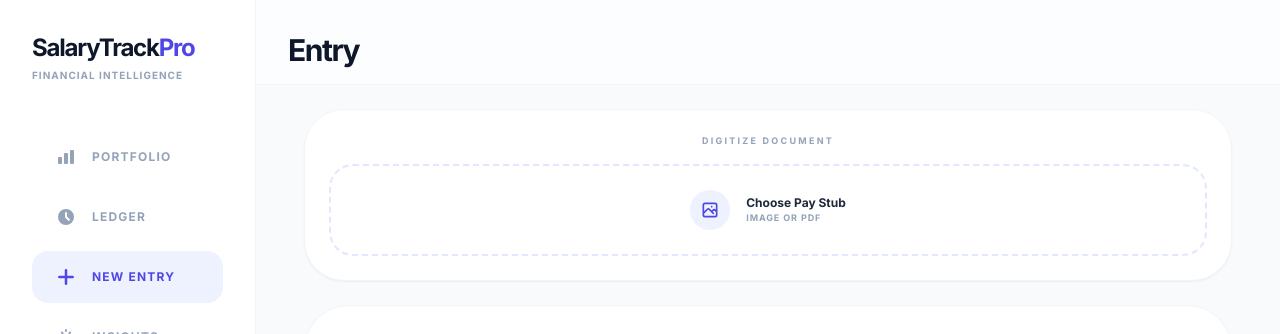
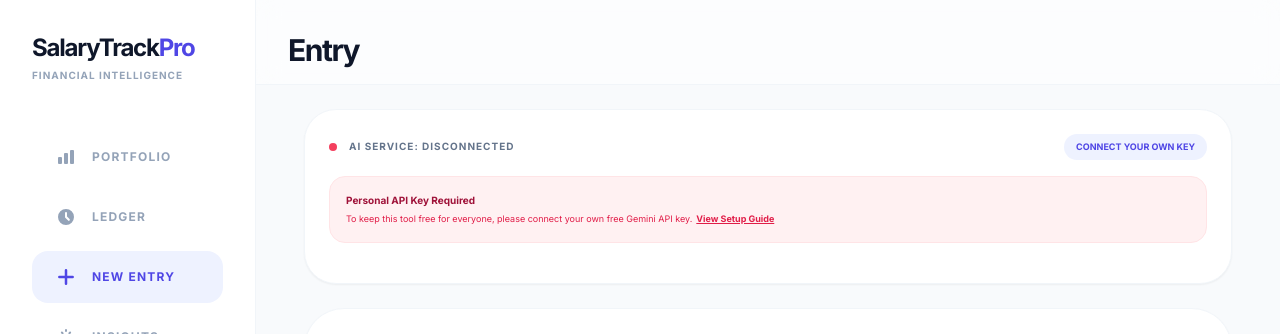
Before and after one commit to Kloseknight/SalaryTrack, a React (Vite) app: page / in a window 1280 px wide. Both pictures are taken after a click on the button "NEW ENTRY". Shown: the top 334 px of the page. Built offline with nearby package versions, Linux system fonts and the light colour scheme; no server answers.

Commit message:
Final production polish with future projections and iOS haptics

```diff
--- a/components/Insights.tsx
+++ b/components/Insights.tsx
@@ -14,6 +14,45 @@
   const [selectedItemName, setSelectedItemName] = useState<string>('');
   const [timeframe, setTimeframe] = useState<'1Y' | 'YTD' | 'ALL' | string>('1Y');
   const [showAllHistory, setShowAllHistory] = useState(false);
+  const [hasUserKey, setHasUserKey] = useState(false);
+  const [insights, setInsights] = useState<string>('Loading insights...');
+  const [loadingInsights, setLoadingInsights] = useState(false);
+
+  useEffect(() => {
+    const checkKey = async () => {
+      if (window.aistudio?.hasSelectedApiKey) {
+        const hasKey = await window.aistudio.hasSelectedApiKey();
+        setHasUserKey(hasKey);
+      }
+    };
+    checkKey();
+  }, []);
+
+  const handleConnectKey = async () => {
+    if (window.aistudio?.openSelectKey) {
+      await window.aistudio.openSelectKey();
+      setHasUserKey(true);
+    }
+  };
+
+  useEffect(() => {
+    const fetchInsights = async () => {
+      if (entries.length > 0 && hasUserKey) {
+        setLoadingInsights(true);
+        try {
+          const res = await geminiService.getFinancialInsights(entries);
+          setInsights(res);
+        } catch (err) {
+          setInsights("Failed to load insights.");
+        } finally {
+          setLoadingInsights(false);
+        }
+      } else if (!hasUserKey) {
+        setInsights("Connect your API key to generate AI insights.");
+      }
+    };
+    fetchInsights();
+  }, [entries, hasUserKey]);
 
   const availableYears = useMemo(() => {
     const years = new Set<string>();
@@ -151,6 +190,40 @@
 
   return (
     <div className="space-y-8 pb-24 px-1 animate-in fade-in duration-600">
+      {/* API Key Status & Connection */}
+      <div className="bg-white rounded-[2rem] p-6 shadow-sm border border-slate-100">
+        <div className="flex items-center justify-between">
+          <div className="flex items-center gap-3">
+            <div className={`w-2 h-2 rounded-full ${hasUserKey ? 'bg-emerald-500 animate-pulse' : 'bg-rose-500'}`} />
+            <span className="text-[10px] font-bold text-slate-500 uppercase tracking-widest">
+              AI Insights: {hasUserKey ? 'Active' : 'Disconnected'}
+            </span>
+          </div>
+          <button
+            onClick={handleConnectKey}
+            className="text-[9px] font-bold text-indigo-600 uppercase px-3 py-1.5 bg-indigo-50 rounded-full hover:bg-indigo-100 transition-colors"
+          >
+            {hasUserKey ? 'Change Key' : 'Connect Key for Insights'}
+          </button>
+        </div>
+      </div>
+
+      {/* AI Insights Summary */}
+      <div className="bg-slate-900 rounded-[2.5rem] p-8 text-white shadow-xl relative overflow-hidden">
+        <div className="relative z-10">
+          <h4 className="text-[10px] font-extrabold text-indigo-300 uppercase tracking-[0.3em] mb-6">AI Financial Analysis</h4>
+          <div className="text-sm leading-relaxed text-slate-300 font-medium whitespace-pre-line">
+            {loadingInsights ? (
+              <div className="flex items-center gap-3 animate-pulse">
+                <div className="w-2 h-2 bg-indigo-400 rounded-full animate-bounce" />
+                <span>Generating professional analysis...</span>
+              </div>
+            ) : insights}
+          </div>
+        </div>
+        <div className="absolute top-0 right-0 w-64 h-64 bg-indigo-500/10 rounded-full blur-[100px] -mr-32 -mt-32"></div>
+      </div>
+
       {/* Item Progression Tracker - Expanded Visuals */}
       <div className="bg-white rounded-[2.8rem] p-10 shadow-sm border border-slate-100 min-h-[500px] flex flex-col">
         <div className="flex flex-col md:flex-row md:items-center justify-between gap-6 mb-12">
--- a/components/Scanner.tsx
+++ b/components/Scanner.tsx
@@ -1,7 +1,16 @@
 
-import React, { useState, useRef } from 'react';
+import React, { useState, useRef, useEffect } from 'react';
 import { FinancialEntry, LineItem } from '../types';
 import { geminiService } from '../services/geminiService';
+
+declare global {
+  interface Window {
+    aistudio?: {
+      hasSelectedApiKey: () => Promise<boolean>;
+      openSelectKey: () => Promise<void>;
+    };
+  }
+}
 
 interface AddEntryProps {
   onEntryAdded: (entry: FinancialEntry) => void;
@@ -9,8 +18,27 @@
 
 const AddEntry: React.FC<AddEntryProps> = ({ onEntryAdded }) => {
   const [loading, setLoading] = useState(false);
+  const [hasUserKey, setHasUserKey] = useState(false);
+  const [showGuide, setShowGuide] = useState(false);
   const fileInputRef = useRef<HTMLInputElement>(null);
-  const isApiKeyMissing = !process.env.GEMINI_API_KEY || process.env.GEMINI_API_KEY === 'undefined';
+
+  useEffect(() => {
+    const checkKey = async () => {
+      if (window.aistudio?.hasSelectedApiKey) {
+        const hasKey = await window.aistudio.hasSelectedApiKey();
+        setHasUserKey(hasKey);
+      }
+    };
+    checkKey();
+  }, []);
+
+  const handleConnectKey = async () => {
+    if (window.aistudio?.openSelectKey) {
+      await window.aistudio.openSelectKey();
+      // After opening the dialog, we assume success or the user will try again
+      setHasUserKey(true);
+    }
+  };
 
   const [form, setForm] = useState<Partial<FinancialEntry>>({
     source: '',
@@ -95,19 +123,47 @@
 
   return (
     <div className="space-y-6 pb-12">
-      {isApiKeyMissing && (
-        <div className="bg-rose-50 border border-rose-100 p-4 rounded-3xl flex items-center gap-4">
-          <div className="w-10 h-10 bg-rose-100 rounded-full flex items-center justify-center shrink-0">
-            <svg xmlns="http://www.w3.org/2000/svg" className="h-5 w-5 text-rose-600" fill="none" viewBox="0 0 24 24" stroke="currentColor">
-              <path strokeLinecap="round" strokeLinejoin="round" strokeWidth={2} d="M12 9v2m0 4h.01m-6.938 4h13.856c1.54 0 2.502-1.667 1.732-3L13.732 4c-.77-1.333-2.694-1.333-3.464 0L3.34 16c-.77 1.333.192 3 1.732 3z" />
-            </svg>
+      {/* API Key Status & Connection */}
+      <div className="bg-white rounded-[2rem] p-6 shadow-sm border border-slate-100">
+        <div className="flex items-center justify-between mb-4">
+          <div className="flex items-center gap-3">
+            <div className={`w-2 h-2 rounded-full ${hasUserKey ? 'bg-emerald-500 animate-pulse' : 'bg-rose-500'}`} />
+            <span className="text-[10px] font-bold text-slate-500 uppercase tracking-widest">
+              AI Service: {hasUserKey ? 'Personal Key Active' : 'Disconnected'}
+            </span>
           </div>
-          <div>
-            <p className="text-xs font-bold text-rose-800">Gemini API Key Missing</p>
-            <p className="text-[10px] text-rose-600 font-medium">Please set the <code className="bg-rose-100 px-1 rounded">GEMINI_API_KEY</code> environment variable to enable document digitization.</p>
+          <button
+            onClick={handleConnectKey}
+            className="text-[9px] font-bold text-indigo-600 uppercase px-3 py-1.5 bg-indigo-50 rounded-full hover:bg-indigo-100 transition-colors"
+          >
+            {hasUserKey ? 'Change Key' : 'Connect Your Own Key'}
+          </button>
+        </div>
+
+        {!hasUserKey && (
+          <div className="bg-rose-50 border border-rose-100 p-4 rounded-2xl mb-4">
+            <p className="text-[10px] text-rose-800 font-bold mb-1">Personal API Key Required</p>
+            <p className="text-[9px] text-rose-600 leading-relaxed">
+              To keep this tool free for everyone, please connect your own free Gemini API key.
+              <button onClick={() => setShowGuide(!showGuide)} className="ml-1 underline font-bold">View Setup Guide</button>
+            </p>
           </div>
-        </div>
-      )}
+        )}
+
+        {showGuide && (
+          <div className="bg-slate-50 border border-slate-100 p-5 rounded-2xl mb-4 space-y-4">
+            <h4 className="text-[10px] font-bold text-slate-800 uppercase tracking-widest">How to get your free API Key:</h4>
+            <ol className="text-[10px] text-slate-600 space-y-3 list-decimal ml-4 font-medium">
+              <li>Visit <a href="https://aistudio.google.com" target="_blank" rel="noreferrer" className="text-indigo-600 underline">Google AI Studio</a>.</li>
+              <li>Sign in with your Google Account.</li>
+              <li>Click the <strong>"Get API key"</strong> button in the sidebar.</li>
+              <li>Click <strong>"Create API key"</strong> (choose a project or create a new one).</li>
+              <li>Copy the key and click <strong>"Connect Your Own Key"</strong> above to paste it.</li>
+            </ol>
+            <p className="text-[9px] text-slate-400 italic">Note: The free tier allows up to 15 requests per minute, which is plenty for personal use!</p>
+          </div>
+        )}
+      </div>
 
       <div className="bg-white rounded-[2.5rem] p-6 shadow-sm border border-slate-100">
         <h3 className="text-[9px] font-bold text-slate-400 uppercase tracking-[0.25em] mb-4 text-center">Digitize Document</h3>
--- a/services/geminiService.ts
+++ b/services/geminiService.ts
@@ -3,20 +3,27 @@
 import { FinancialEntry } from "../types";
 
 const getApiKey = () => {
-  const key = process.env.GEMINI_API_KEY;
-  if (!key || key === 'undefined') {
-    console.warn("GEMINI_API_KEY is missing. Please set it in your environment variables.");
-    return "";
+  // ONLY use the user-selected API key from the platform dialog.
+  // This ensures that users use their own keys and don't consume the developer's system tokens.
+  const userKey = process.env.API_KEY;
+  if (userKey && userKey !== 'undefined') {
+    return userKey;
   }
-  return key;
+
+  return "";
 };
 
-const ai = new GoogleGenAI({ apiKey: getApiKey() });
+const getAiInstance = () => {
+  const apiKey = getApiKey();
+  if (!apiKey) return null;
+  return new GoogleGenAI({ apiKey });
+};
 
 export const geminiService = {
   extractSalaryFromImage: async (base64Data: string, mimeType: string = "image/jpeg"): Promise<any> => {
-    if (!getApiKey()) {
-      throw new Error("API Key is missing. Please configure GEMINI_API_KEY.");
+    const ai = getAiInstance();
+    if (!ai) {
+      throw new Error("API Key is missing. Please configure GEMINI_API_KEY or connect your own key.");
     }
 
     let attempts = 0;
@@ -116,7 +123,8 @@
 
   getFinancialInsights: async (entries: FinancialEntry[]): Promise<string> => {
     if (entries.length === 0) return "No data for analysis.";
-    if (!getApiKey()) return "API Key missing. Cannot generate insights.";
+    const ai = getAiInstance();
+    if (!ai) return "API Key missing. Cannot generate insights.";
 
     const sorted = [...entries].sort((a, b) => new Date(a.date).getTime() - new Date(b.date).getTime());
     const first = sorted[0];
```
